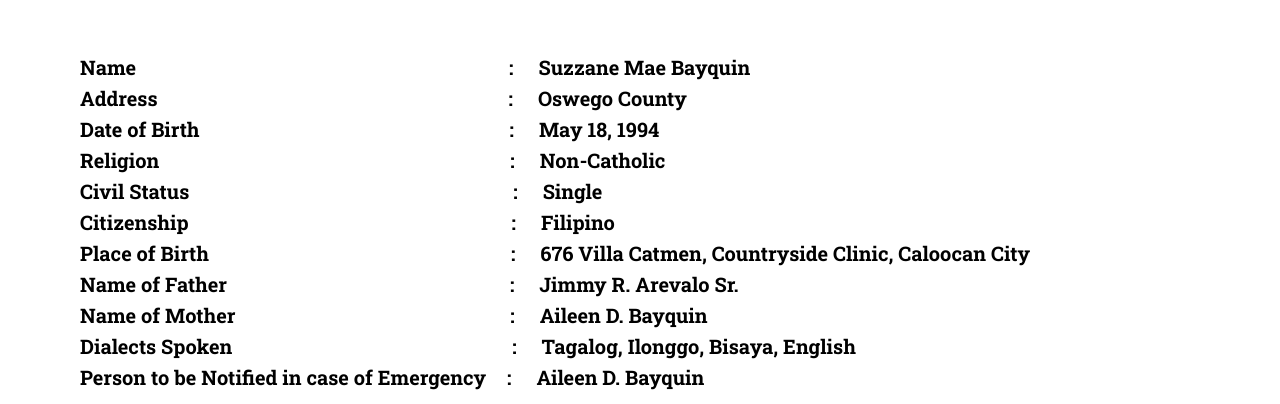
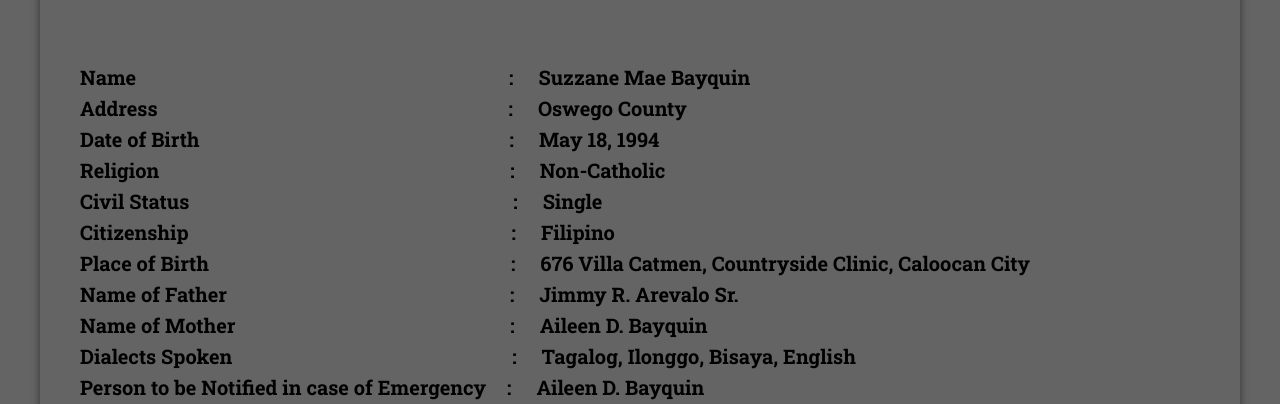
Before and after one commit to AshB0rne/my-biodata, a plain HTML site: page index.html in a window 1280 px wide. Shown: the part 135-539 px from the top of the page. Drawn offline with Linux system fonts and the light colour scheme.

Commit message:
Update index.html

```diff
--- a/index.html
+++ b/index.html
@@ -23,11 +23,14 @@
         display: flex;
         align-items: center;
         justify-content: center;
-        padding: 10px 40px;
+        padding: 20px 40px 44px 40px;
+        background: rgb(100, 100, 100);
       }
       .inner-wrapper {
         padding: 20px 40px;
         width: 100%;
+        box-shadow: 0 0 8px rgba(40, 40, 40, 0.8);
+        border-radius: 10px;
       }
       .upper {
         text-align: center;
```
